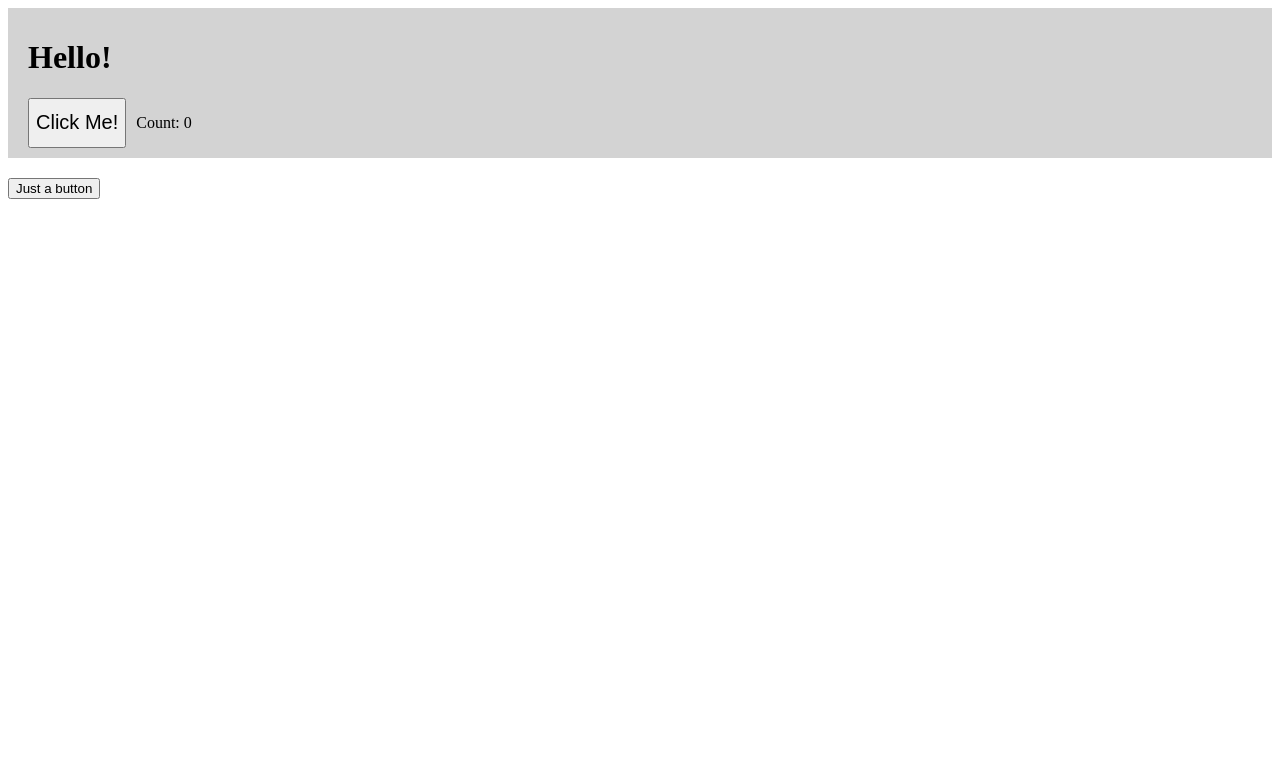
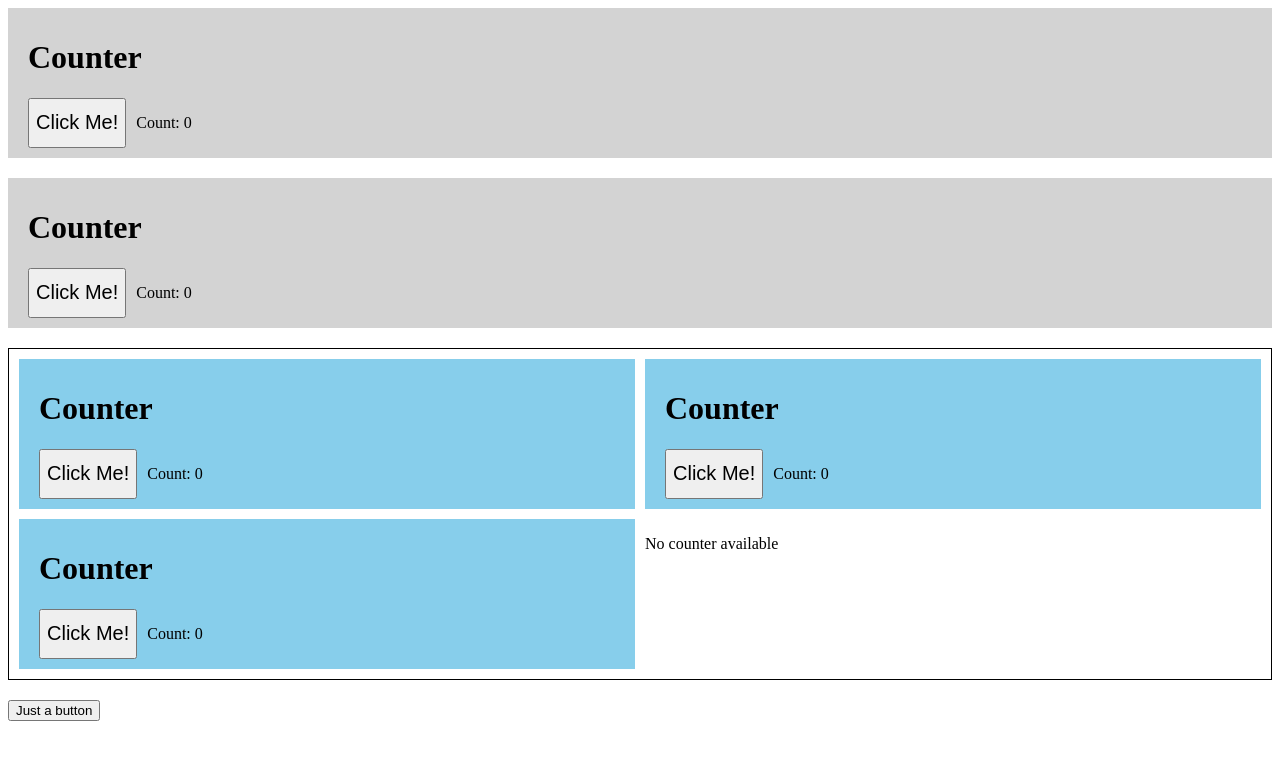
Before and after one commit to EdgeJay/web-components-demo, a website: page simple-hello-world/index.html in a window 1280 px wide. Drawn offline with Linux system fonts and the light colour scheme.

Commit message:
improve slots example and mix it with components

```diff
--- /dev/null
+++ b/simple-hello-world/counter.js
@@ -0,0 +1,119 @@
+class SimpleCounter extends HTMLElement {
+  constructor() {
+    super();
+
+    this.count = 0;
+
+    const shadowRoot = this.attachShadow({ mode: 'open' });
+    shadowRoot.innerHTML = `
+      <style>
+        :host {
+          display: block;
+          margin-bottom: 20px;
+          --background-color: lightgrey;
+        }
+
+        :host(:last-child) {
+          margin-bottom: 0;
+        }
+
+        #container {
+          padding: 10px 20px;
+          background-color: var(--background-color);
+        }
+
+        .content {
+          display: flex;
+          flex-flow: row nowrap;
+        }
+
+        .content p {
+          margin-left: 10px;
+        }
+
+        button {
+          font-size: 20px;
+        }
+      </style>
+      <div id="container">
+        <h1>Counter</h1>
+        <div class="content">
+          <button>Click Me!</button>
+          <p>Count: ${this.count}</p>
+        </div>
+      </div>
+    `;
+    this.container = this.shadowRoot.querySelector('#container');
+    this.button = this.container.querySelector('button');
+    this.countDisplay = this.container.querySelector('p');
+
+    this.handleClick = this.handleClick.bind(this);
+  }
+
+  connectedCallback() {
+    this.button.addEventListener('click', this.handleClick);
+  }
+
+  handleClick() {
+    this.count += 1;
+    this.countDisplay.innerHTML = `Count: ${this.count}`;
+  }
+}
+
+const EMPTY_COUNTER_SLOT = '<p>No counter available</p>';
+
+class CounterSlots extends HTMLElement {
+  constructor() {
+    super();
+
+    const shadowRoot = this.attachShadow({ mode: 'open' });
+    shadowRoot.innerHTML = `
+      <style>
+        :host {
+          display: block;
+          margin-top: 20px;
+          border: 1px solid black;
+          padding: 5px 5px;
+        }
+
+        ul {
+          display: flex;
+          flex-flow: row wrap;
+          list-style: none;
+          margin: 0;
+          padding: 0;
+        }
+
+        li {
+          margin: 0;
+          padding: 5px;
+          flex: 0 0 calc(50%);
+          box-sizing: border-box;
+        }
+
+        ::slotted(simple-counter) {
+          margin-bottom: 0px;
+          --background-color: skyblue;
+        }
+      </style>
+
+      <ul>
+        <li>
+          <slot name="slot-1">${EMPTY_COUNTER_SLOT}</slot>
+        </li>
+        <li>
+          <slot name="slot-2">${EMPTY_COUNTER_SLOT}</slot>
+        </li>
+        <li>
+          <slot name="slot-3">${EMPTY_COUNTER_SLOT}</slot>
+        </li>
+        <li>
+          <slot name="slot-4">${EMPTY_COUNTER_SLOT}</slot>
+        </li>
+      </ul>
+    `;
+  }
+}
+
+customElements.define('simple-counter', SimpleCounter);
+customElements.define('counter-slots', CounterSlots);
--- a/simple-hello-world/hello.js
+++ /dev/null
@@ -1,58 +0,0 @@
-class HelloWorld extends HTMLElement {
-  constructor() {
-    super();
-
-    this.count = 0;
-
-    const shadowRoot = this.attachShadow({ mode: 'open' });
-    shadowRoot.innerHTML = `
-      <style>
-        #container {
-          background-color: lightgrey;
-          padding: 10px 20px;
-        }
-
-        .content {
-          display: flex;
-          flex-flow: row nowrap;
-        }
-
-        .content p {
-          margin-left: 10px;
-        }
-
-        button {
-          font-size: 20px;
-        }
-      </style>
-      <div id="container">
-        <h1>Hello!</h1>
-        <div class="content">
-          <button>Click Me!</button>
-          <p>Count: ${this.count}</p>
-        </div>
-      </div>
-    `;
-    this.container = this.shadowRoot.querySelector('#container');
-    this.button = this.container.querySelector('button');
-    this.countDisplay = this.container.querySelector('p');
-
-    this.handleClick = this.handleClick.bind(this);
-  }
-
-  connectedCallback() {
-    this.button.addEventListener('click', this.handleClick);
-  }
-
-  handleClick() {
-    this.count += 1;
-    this.countDisplay.innerHTML = `Count: ${this.count}`;
-  }
-}
-
-customElements.define('hello-world', HelloWorld);
-
-const El = customElements.get('hello-world');
-const elem = new El();
-
-document.getElementById('mount').appendChild(elem);
--- a/simple-hello-world/index.html
+++ b/simple-hello-world/index.html
@@ -8,7 +8,17 @@
 </head>
 <body>
   <div id="mount"></div>
+  <counter-slots>
+    <simple-counter slot="slot-1"></simple-counter>
+    <simple-counter slot="slot-2"></simple-counter>
+    <simple-counter slot="slot-3"></simple-counter>
+  </counter-slots>
   <button style="margin-top: 20px;">Just a button</button>
-  <script src="/hello.js"></script>
+  <script src="./counter.js"></script>
+  <script>
+    const Counter = customElements.get('simple-counter');
+    document.getElementById('mount').appendChild(new Counter());
+    document.getElementById('mount').appendChild(new Counter());
+  </script>
 </body>
 </html>
```
